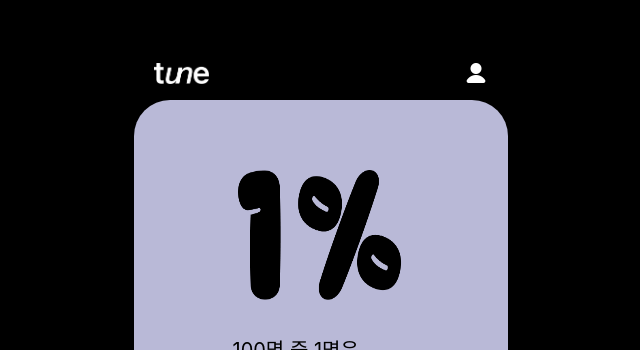
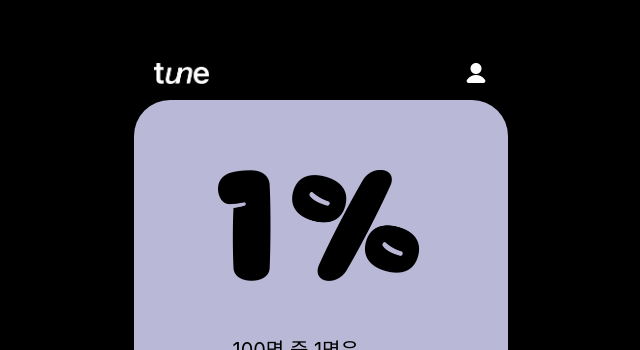
Before and after one commit to Club-PARD/UJaCha_WEB, a React (Create React App) app: page / in a window 1280 px wide. Shown: the top 350 px of the page, without its empty margins (319-959 px from the left). Built offline with nearby package versions, Linux system fonts and the light colour scheme; no server answers; a web font is replaced by a local one.

Commit message:
style : 1퍼센트 이미지 길이 수정

```diff
--- a/src/Pages/IntroPage/Components/IntroPageMain.js
+++ b/src/Pages/IntroPage/Components/IntroPageMain.js
@@ -18,8 +18,7 @@ function IntroPageMain() {
             <DivContent margin="55px 0px 70px 0px" height="375px">
                 <Img
                     src="img/onePercent.png"
-                    width="167px"
-                    height="130px"
+                    width="206px"
                     alt="1 percent logo"/>
                 <DivContentP>
                     <ContentP>100명 중 1명은<br/>
@@ -91,7 +90,6 @@ export const Button = styled.button `
     background-color: ${props => props.backgroundcolor};
     color: ${props => props.color};
 
-    border : none;
     border-radius: 16px;
     font-size: 20px;
     border : 1px solid black;
@@ -101,9 +99,6 @@ export const Button = styled.button `
         margin-bottom: 10px;
     }
 
-    &:hover{
-        opacity: 50%;
-    }
 `;
 
 
```
